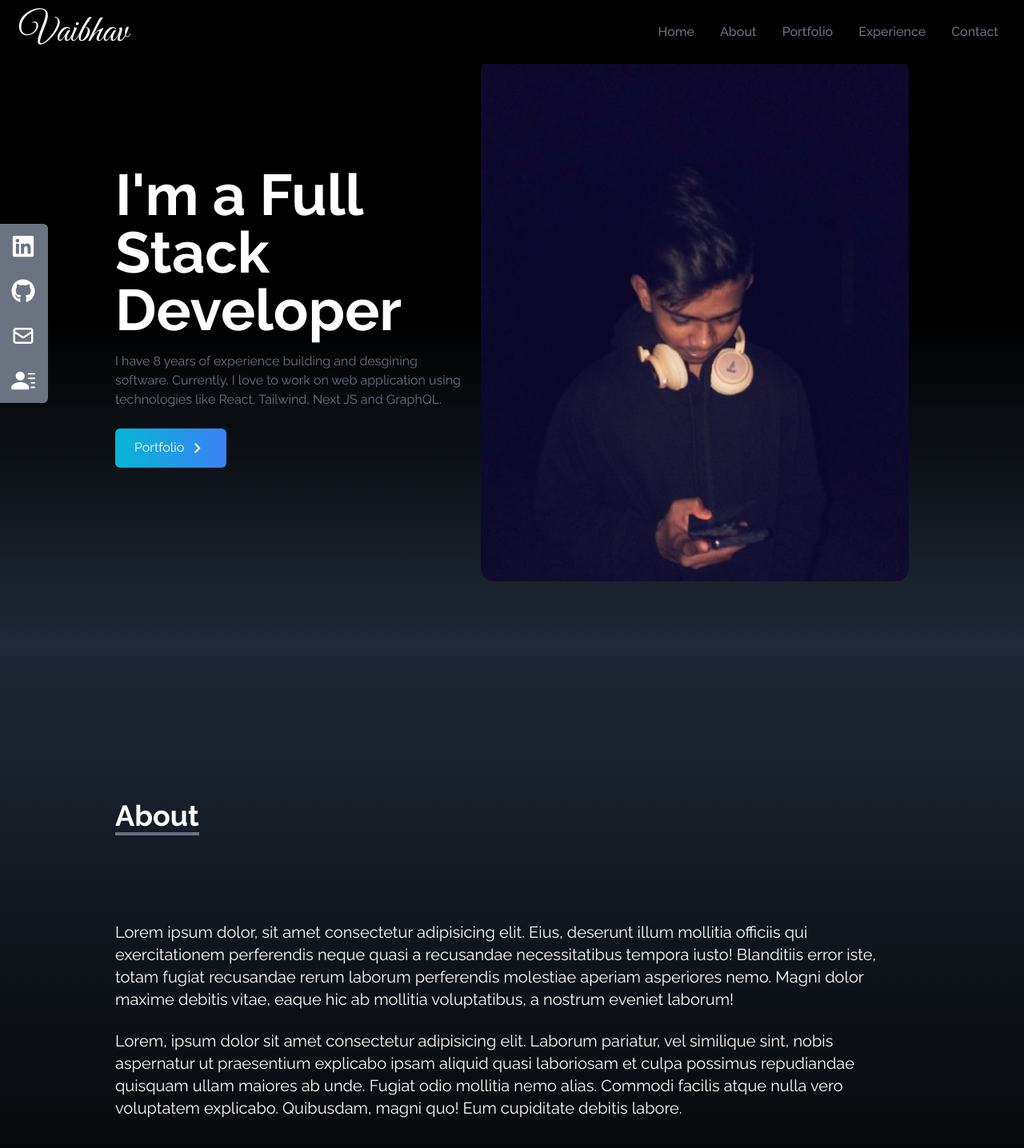
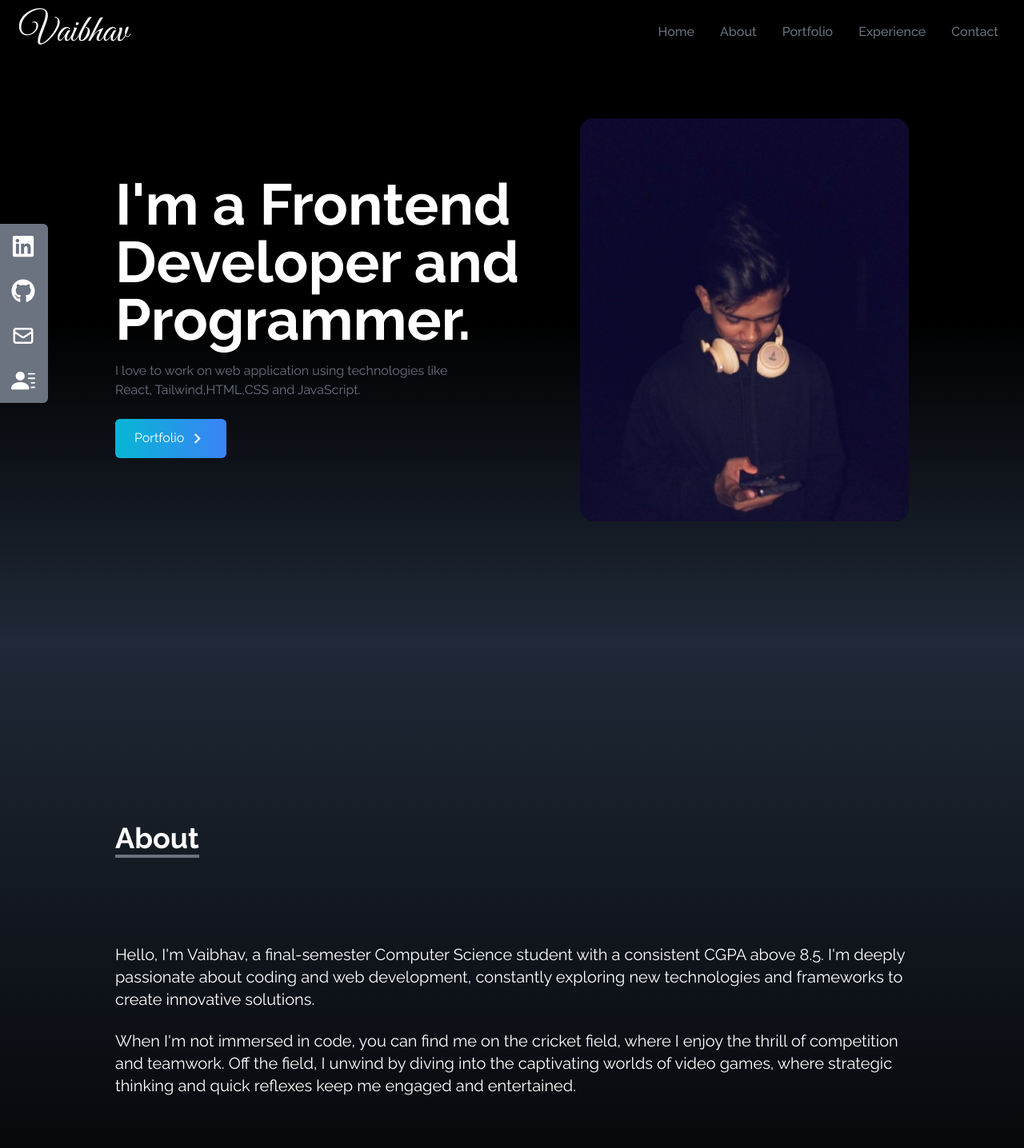
Before and after one commit to itsvaibhavcoder/my-portfolio, a React (Create React App) app: page / in a window 1280 px wide. Shown: the top 1436 px of the page at 80% size. Built offline with nearby package versions, Linux system fonts and the light colour scheme.

Commit message:
changes in about section

```diff
--- a/src/components/About.jsx
+++ b/src/components/About.jsx
@@ -13,23 +13,17 @@ const About = () => {
         </div>
 
         <p className="text-xl mt-20">
-            Lorem ipsum dolor, sit amet consectetur adipisicing elit. Eius,
-            deserunt illum mollitia officiis qui exercitationem perferendis neque
-            quasi a recusandae necessitatibus tempora iusto! Blanditiis error
-            iste, totam fugiat recusandae rerum laborum perferendis molestiae
-            aperiam asperiores nemo. Magni dolor maxime debitis vitae, eaque hic
-            ab mollitia voluptatibus, a nostrum eveniet laborum!
+          Hello, I'm Vaibhav, a final-semester Computer Science student with a
+          consistent CGPA above 8.5. I'm deeply passionate about coding and web
+          development, constantly exploring new technologies and frameworks to
+          create innovative solutions.
         </p>
-
         <br />
-
         <p className="text-xl">
-            Lorem, ipsum dolor sit amet consectetur adipisicing elit. Laborum
-            pariatur, vel similique sint, nobis aspernatur ut praesentium
-            explicabo ipsam aliquid quasi laboriosam et culpa possimus repudiandae
-            quisquam ullam maiores ab unde. Fugiat odio mollitia nemo alias.
-            Commodi facilis atque nulla vero voluptatem explicabo. Quibusdam,
-            magni quo! Eum cupiditate debitis labore.
+          When I'm not immersed in code, you can find me on the cricket field,
+          where I enjoy the thrill of competition and teamwork. Off the field, I
+          unwind by diving into the captivating worlds of video games, where
+          strategic thinking and quick reflexes keep me engaged and entertained.
         </p>
       </div>
     </div>
--- a/src/components/Home.jsx
+++ b/src/components/Home.jsx
@@ -13,12 +13,11 @@ const Home = () => {
         <div className="max-w-screen-lg mx-auto flex flex-col items-center justify-center h-full px-4 md:flex-row">
           <div className="flex flex-col justify-center h-full">
             <h2 className="text-4xl sm:text-7xl font-bold text-white">
-              I'm a Full Stack Developer
+              I'm a Frontend Developer and Programmer.
             </h2>
             <p className="text-gray-500 py-4 max-w-md">
-              I have 8 years of experience building and desgining software.
-              Currently, I love to work on web application using technologies like
-              React, Tailwind, Next JS and GraphQL.
+              I love to work on web application using technologies like
+              React, Tailwind,HTML,CSS and JavaScript.
             </p>
 
             <div>
```
Lines whose indentation alone changed are shown as unchanged.
